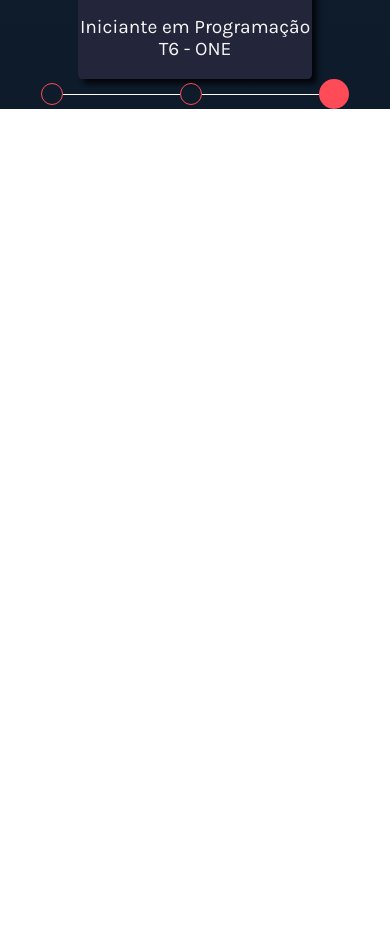
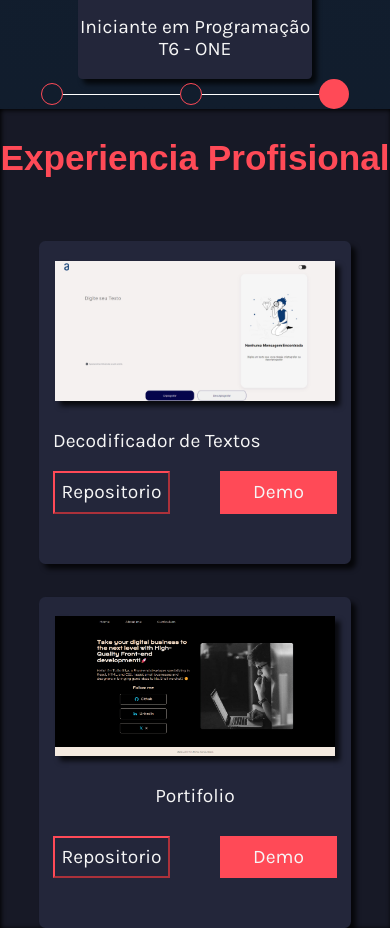
Before and after one commit to TutuSilva/portfolio, a plain HTML site: page index.html in a window 390 px wide. Shown: the part 3641-4569 px from the top of the page. Before the commit the page ends 3750 px from the top, so only its background shows below. Drawn offline with Linux system fonts and the light colour scheme; a web font is replaced by a local one.

Commit message:
projetos mobile concluido

```diff
--- a/css/estilos.css
+++ b/css/estilos.css
@@ -129,6 +129,7 @@
   background-color: #23263a;
   border-radius: 2%;
   box-shadow: 5px 5px 5px 0px rgba(0, 0, 0, 0.75);
+  width: 40vw;
 }
 .skills__logos__item:hover {
   background-color: var(--background--sessao);
@@ -137,6 +138,10 @@
   color: var(--cor--texto--padrao);
   font-family: var(--fonte--paragafos);
   font-size: var(--tamanho--fonte--p);
+}
+.skills__logos__img {
+  width: 50%;
+  padding-top: 5%;
 }
 
 /*sessao hobbies*/
@@ -162,8 +167,63 @@
 .academica__items {
   background-color: #23263a;
   border-radius: 2%;
+  width: 60vw;
   box-shadow: 5px 5px 5px 0px rgba(0, 0, 0, 0.75);
 }
 .academica__items:hover {
   background-color: var(--background--sessao);
 }
+.academica__img {
+  width: 60%;
+}
+
+/*Sessao Experiencia*/
+.experiencia__container {
+  background-color: var(--background--sessao);
+  box-shadow: inset 1px 1px 5px #000000;
+}
+.experiencia__subtitulo {
+  color: var(--cor--texto--destaque);
+  font-size: var(--tamanho--fonte--h2);
+  font-family: var(--fonte--principal);
+}
+.experiencia__items {
+  padding-top: 5%;
+  background-color: #23263a;
+  border-radius: 2%;
+  box-shadow: 5px 5px 5px 0px rgba(0, 0, 0, 0.75);
+  width: 80%;
+  gap: 10px;
+}
+.experiencia__descricao {
+  color: var(--cor--texto--padrao);
+  font-family: var(--fonte--paragafos);
+  font-size: var(--tamanho--fonte--p);
+}
+.experiencia__img {
+  width: 90%;
+  box-shadow: 5px 5px 5px 0px rgba(0, 0, 0, 0.75);
+}
+.experiencia__botao {
+  width: 30vw;
+  height: 5vh;
+  font-family: var(--fonte--paragafos);
+  font-size: var(--tamanho--fonte--p);
+}
+.experiencia__botao:hover {
+  box-shadow: 2px 2px 2px 0px rgba(0, 0, 0, 0.75);
+  font-size: 130%;
+  text-shadow: 5px 5px 5px black;
+  transition: 0.1s;
+}
+
+.repo {
+  border-color: var(--cor--texto--destaque);
+  background-color: rgba(255, 255, 255, 0);
+  color: var(--cor--texto--padrao);
+}
+.demo {
+  background-color: var(--cor--texto--destaque);
+  color: var(--cor--texto--padrao);
+  border-color: rgba(255, 0, 0, 0);
+}
--- a/css/flexbox.css
+++ b/css/flexbox.css
@@ -43,7 +43,7 @@
 }
 
 /* sessao skills e hobbies */
-.skillshobbies__container{
+.skillshobbies__container {
   padding-bottom: 5%;
 }
 .skills__textos,
@@ -68,11 +68,6 @@
   align-items: center;
   justify-content: center;
   text-align: center;
-  width: 40vw;
-}
-.skills__logos__img {
-  width: 50%;
-  padding-top: 5%;
 }
 
 /* sessao academica */
@@ -86,14 +81,32 @@
 .academica__items {
   display: flex;
   flex-direction: column;
-  width: 60vw;
   align-items: center;
 }
-.academica__img {
-  width: 60%;
+
+/*Sessao Experiencia*/
+.experiencia__container {
+  display: flex;
+  flex-direction: column;
+  align-items: center;
+  gap: 33px;
 }
+.experiencia__subtitulo {
+  text-align: center;
+}
+.experiencia__items {
+  display: flex;
+  flex-direction: column;
+  align-items: center;
+  padding-bottom: 50px;
+}
+.experiencia__botoes__container {
+  display: flex;
+  justify-content: center;
+  gap: 50px;
+}
+
 /*Telas Grandes*/
-
 @media (min-width: 1200px) {
   /* cabecalho */
   .cabecalho__container {
@@ -204,4 +217,18 @@
   .academica__img {
     width: 30%;
   }
+  /*Sessao Experiencia*/
+
+.experiencia__items {
+    flex-direction: row;
+    width: 50%;
+ }
+ .experiencia__div{
+  display: flex;
+  flex-direction: column;
+  text-align: center;
+ }
+ .experiencia__botao{
+  width: 15vw;
+ }
 }
--- a/index.html
+++ b/index.html
@@ -163,7 +163,6 @@
           </div>
         </section>
       </section>
-
       <!-- Sessao hobbies -->
       <section class="hobbies__container">
         <div class="hobbies__subtitulo">
@@ -277,5 +276,36 @@
         </a>
       </div>
     </section>
+
+    <!-- Sessao experiencia  -->
+    <section class="experiencia__container">
+      <h2 class="experiencia__subtitulo">Experiencia Profisional</h2>
+      <section class="experiencia__items">
+        <img
+          class="experiencia__img"
+          src="media/experiencia/decodificaodr.jpg"
+          alt="print do decodificador de textos feito no curso da alura"
+        />
+        <div class="experiencia__div">
+          <p class="experiencia__descricao">Decodificador de Textos</p>
+          <div class="experiencia__botoes__container">
+            <button class="experiencia__botao repo">Repositorio</button>
+            <button class="experiencia__botao demo">Demo</button>
+          </div>
+        </div>
+      </section>
+      <section class="experiencia__items">
+        <img
+          src="media/experiencia/portifolio-alura.png"
+          alt="Portfolio feito nas aulas do alura"
+          class="experiencia__img"
+        />
+        <p class="experiencia__descricao">Portifolio</p>
+        <div class="experiencia__botoes__container">
+          <button class="experiencia__botao repo">Repositorio</button
+          ><button class="experiencia__botao demo">Demo</button>
+        </div>
+      </section>
+    </section>
   </body>
 </html>
```
Also changed, not shown: media/experiencia/decodificaodr.jpg (added), media/experiencia/portifolio-alura.png (added).
